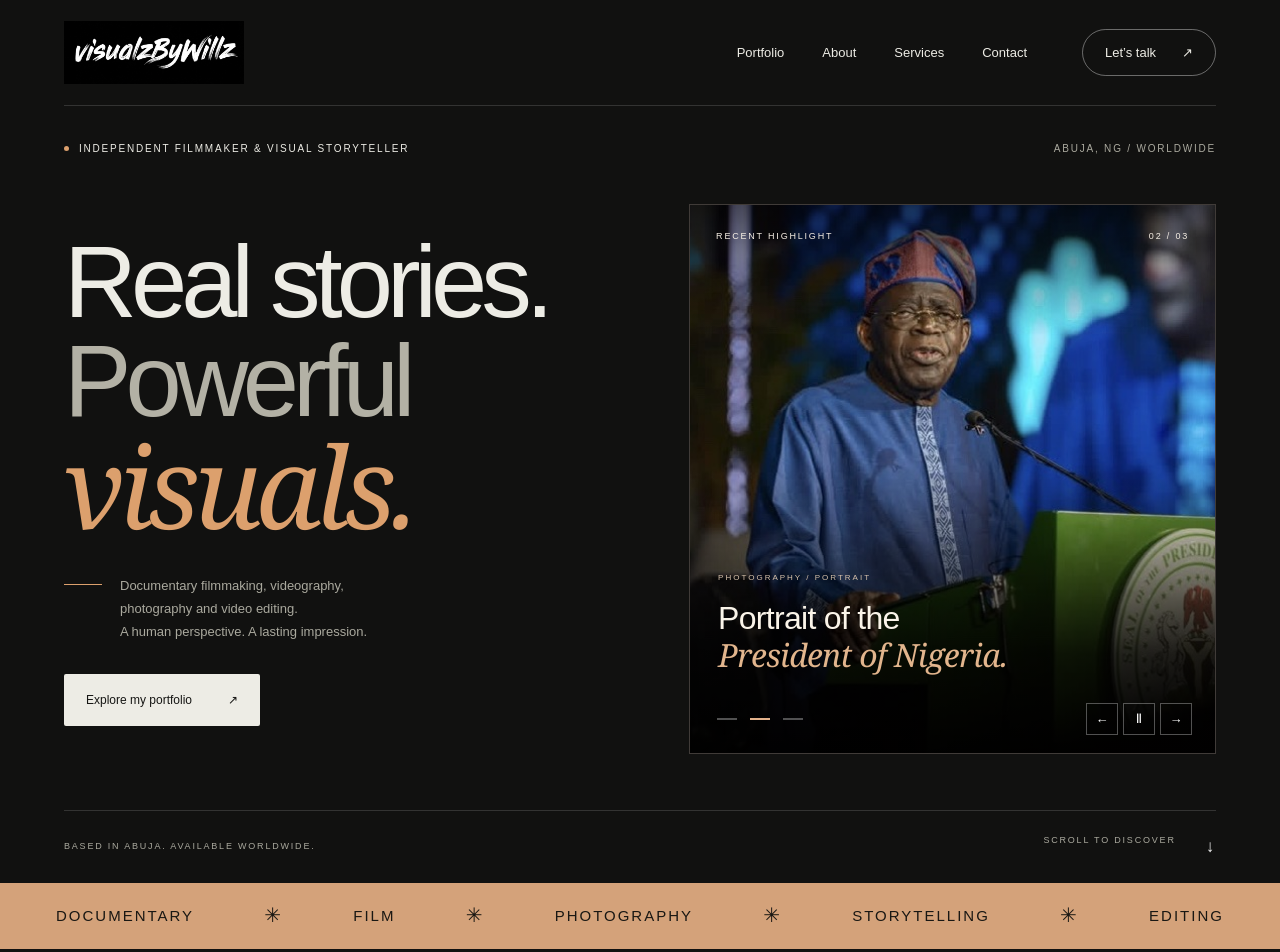
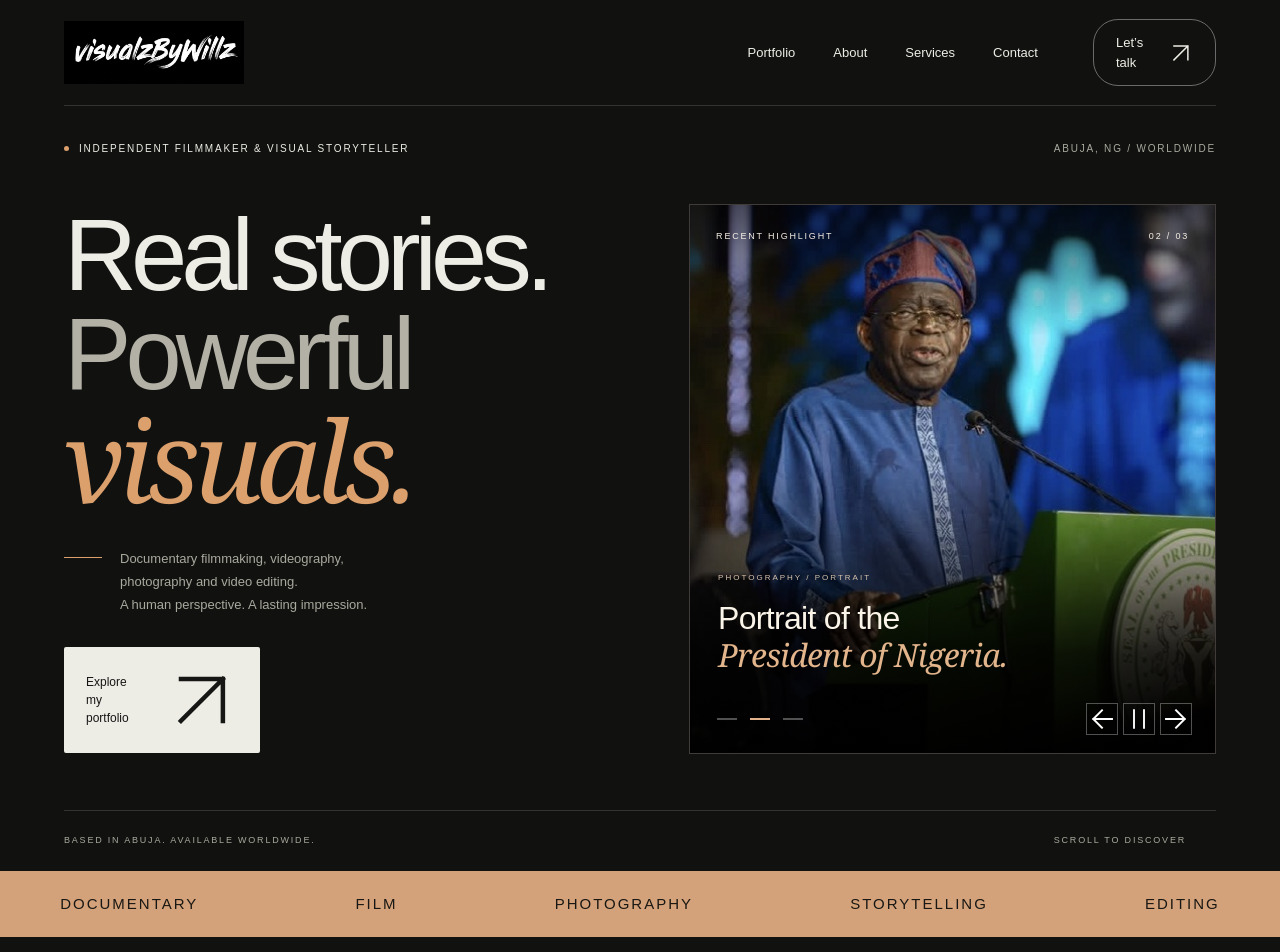
Before and after one commit to WilliamsJohnEtanami/VisualsbyWillz, a React (Vite) app: page / in a window 1280 px wide. Shown: the top 952 px of the page. Built offline with nearby package versions, Linux system fonts and the light colour scheme.

Commit message:
Replace emoji-prone icon characters with SVG geometry

```diff
--- a/src/main.tsx
+++ b/src/main.tsx
@@ -2,7 +2,19 @@ import React,{useState,useEffect,useRef} from 'react';
 import{createRoot}from'react-dom/client';
 import{brand,services,projects,type Project}from'./content';
 import './style.css';
-const Arrow=({diagonal=false}:{diagonal?:boolean})=><span aria-hidden="true">{diagonal?'↗':'↗'}</span>;
+type IconName='arrow'|'star'|'left'|'right'|'up'|'down'|'play'|'pause';
+const paths:Record<IconName,React.ReactNode>={
+ arrow:<path d="M5 19 19 5M5 5h14v14"/>,
+ star:<path d="M12 2v20M2 12h20M5 5l14 14M5 19 19 5"/>,
+ left:<path d="m12 5-7 7 7 7M5 12h15"/>,
+ right:<path d="m12 5 7 7-7 7M4 12h15"/>,
+ up:<path d="m5 12 7-7 7 7M12 5v15"/>,
+ down:<path d="m5 12 7 7 7-7M12 4v15"/>,
+ play:<path d="m8 5 11 7-11 7Z"/>,
+ pause:<path d="M8 5v14M16 5v14"/>
+};
+const Icon=({name,className=''}:{name:IconName;className?:string})=><svg className={'site-icon '+className} aria-hidden="true" focusable="false" viewBox="0 0 24 24" fill="none" stroke="currentColor" strokeWidth="1.5" strokeLinecap="square" strokeLinejoin="miter">{paths[name]}</svg>;
+const Arrow=()=> <Icon name="arrow"/>;
 const InstagramIcon=()=> <svg aria-hidden="true" viewBox="0 0 24 24" width="17" height="17" fill="none" stroke="currentColor" strokeWidth="1.6"><rect x="3" y="3" width="18" height="18" rx="5"/><circle cx="12" cy="12" r="4"/><circle cx="17.5" cy="6.5" r=".8" fill="currentColor" stroke="none"/></svg>;
 function Highlights(){
  const[index,setIndex]=useState(0),[paused,setPaused]=useState(false),[hover,setHover]=useState(false),[focus,setFocus]=useState(false),[reduced,setReduced]=useState(false);
@@ -12,7 +24,7 @@ function Highlights(){
  <div className="highlight-images">{[0,1,2].map(i=><img className={index===i?'highlight-image is-active':'highlight-image'} key={i} src={'/assets/highlight-'+(i+1)+'.jpg'} alt={index===i?'Portrait of the President of Nigeria — photograph '+(i+1):''} aria-hidden={index!==i} width={i===1?710:828} height={[740,543,655][i]} fetchPriority={i===0?'high':'auto'}/>)}</div>
  <div className="highlight-top"><span>RECENT HIGHLIGHT</span><span>{String(index+1).padStart(2,'0')} / 03</span></div>
  <div className="highlight-caption"><span>PHOTOGRAPHY / PORTRAIT</span><p>Portrait of the<br/><em>President of Nigeria.</em></p></div>
- <div className="highlight-controls"><div className="slide-dots" aria-label="Choose a highlight">{[0,1,2].map(i=><button key={i} aria-label={'Show highlight '+(i+1)} aria-pressed={index===i} onClick={()=>setIndex(i)}><span/></button>)}</div><div className="slide-actions"><button aria-label="Previous highlight" onClick={()=>setIndex(i=>(i+2)%3)}>←</button><button aria-label={paused?'Play slideshow':'Pause slideshow'} onClick={()=>setPaused(!paused)}>{paused?'▷':'Ⅱ'}</button><button aria-label="Next highlight" onClick={()=>setIndex(i=>(i+1)%3)}>→</button></div></div>
+ <div className="highlight-controls"><div className="slide-dots" aria-label="Choose a highlight">{[0,1,2].map(i=><button key={i} aria-label={'Show highlight '+(i+1)} aria-pressed={index===i} onClick={()=>setIndex(i)}><span/></button>)}</div><div className="slide-actions"><button aria-label="Previous highlight" onClick={()=>setIndex(i=>(i+2)%3)}><Icon name="left"/></button><button aria-label={paused?'Play slideshow':'Pause slideshow'} onClick={()=>setPaused(!paused)}><Icon name={paused?'play':'pause'}/></button><button aria-label="Next highlight" onClick={()=>setIndex(i=>(i+1)%3)}><Icon name="right"/></button></div></div>
  </section>;
 }
 function App(){
@@ -24,14 +36,14 @@ function App(){
  return <><a className="skip" href="#main">Skip to content</a>
  <header><a href="#home" className="logo" aria-label="VisualzByWillz home"><img src="/assets/logo.jpg" alt="VisualzByWillz" width="1353" height="480"/></a><nav aria-label="Main navigation">{links.map(([label,href])=><a key={href} href={href} target={href.startsWith('https')?'_blank':undefined} rel={href.startsWith('https')?'noopener noreferrer':undefined}>{label}</a>)}</nav><a href="#contact" className="header-cta">Let’s talk <Arrow/></a><button className="menu-toggle" aria-expanded={menu} aria-controls="mobile-nav" aria-label={menu?'Close menu':'Open menu'} onClick={()=>setMenu(!menu)}>{menu?'Close −':'Menu +'}</button></header>
  {menu&&<nav id="mobile-nav" className="mobile-nav" aria-label="Mobile navigation">{links.map(([l,h])=><a key={h} href={h} target={h.startsWith('https')?'_blank':undefined} rel={h.startsWith('https')?'noopener noreferrer':undefined} onClick={()=>setMenu(false)}>{l}<Arrow/></a>)}</nav>}
- <main id="main"><section className="hero" id="home"><div className="hero-top"><span className="eyebrow"><i/> INDEPENDENT FILMMAKER & VISUAL STORYTELLER</span><span className="edition">ABUJA, NG / WORLDWIDE</span></div><div className="hero-main"><div className="hero-copy"><h1>Real stories.<br/><span>Powerful</span><br/><em>visuals.</em></h1><div className="hero-description"><span className="line"/><p>Documentary filmmaking, videography,<br className="desktop-break"/> photography and video editing.<br/>A human perspective. A lasting impression.</p></div><a className="button light" href={brand.portfolio} target="_blank" rel="noopener noreferrer">Explore my portfolio<Arrow/></a></div><Highlights/></div><div className="hero-bottom"><span>BASED IN ABUJA. AVAILABLE WORLDWIDE.</span><a href="#about">SCROLL TO DISCOVER <span aria-hidden="true">↓</span></a></div></section>
- <div className="ticker" aria-hidden="true"><span>DOCUMENTARY</span><b>✳</b><span>FILM</span><b>✳</b><span>PHOTOGRAPHY</span><b>✳</b><span>STORYTELLING</span><b>✳</b><span>EDITING</span></div>
- {projects.length>0&&<section className="work section" id="work"><div className="section-heading"><span className="eyebrow">01 / SELECTED WORK</span><h2>Stories in focus.</h2></div><div className="filters" aria-label="Filter projects">{['All Work',...new Set(projects.map(p=>p.category))].map(c=><button key={c} aria-pressed={filter===c} onClick={()=>setFilter(c)}>{c}</button>)}</div><div className="project-grid">{projects.filter(p=>filter==='All Work'||p.category===filter).map(p=><button className="project" key={p.id} onClick={()=>setSelected(p)}><img loading="lazy" src={p.thumbnail} alt={p.title}/><span>{p.category}</span><h3>{p.title} ↗</h3></button>)}</div></section>}
+ <main id="main"><section className="hero" id="home"><div className="hero-top"><span className="eyebrow"><i/> INDEPENDENT FILMMAKER & VISUAL STORYTELLER</span><span className="edition">ABUJA, NG / WORLDWIDE</span></div><div className="hero-main"><div className="hero-copy"><h1>Real stories.<br/><span>Powerful</span><br/><em>visuals.</em></h1><div className="hero-description"><span className="line"/><p>Documentary filmmaking, videography,<br className="desktop-break"/> photography and video editing.<br/>A human perspective. A lasting impression.</p></div><a className="button light" href={brand.portfolio} target="_blank" rel="noopener noreferrer">Explore my portfolio<Arrow/></a></div><Highlights/></div><div className="hero-bottom"><span>BASED IN ABUJA. AVAILABLE WORLDWIDE.</span><a href="#about">SCROLL TO DISCOVER <span aria-hidden="true"><Icon name="down"/></span></a></div></section>
+ <div className="ticker" aria-hidden="true"><span>DOCUMENTARY</span><b><Icon name="star"/></b><span>FILM</span><b><Icon name="star"/></b><span>PHOTOGRAPHY</span><b><Icon name="star"/></b><span>STORYTELLING</span><b><Icon name="star"/></b><span>EDITING</span></div>
+ {projects.length>0&&<section className="work section" id="work"><div className="section-heading"><span className="eyebrow">01 / SELECTED WORK</span><h2>Stories in focus.</h2></div><div className="filters" aria-label="Filter projects">{['All Work',...new Set(projects.map(p=>p.category))].map(c=><button key={c} aria-pressed={filter===c} onClick={()=>setFilter(c)}>{c}</button>)}</div><div className="project-grid">{projects.filter(p=>filter==='All Work'||p.category===filter).map(p=><button className="project" key={p.id} onClick={()=>setSelected(p)}><img loading="lazy" src={p.thumbnail} alt={p.title}/><span>{p.category}</span><h3>{p.title} <Arrow/></h3></button>)}</div></section>}
  <section className="about section" id="about"><div className="section-heading"><span className="eyebrow">01 / BEHIND THE LENS</span><h2>Every story deserves<br/>to be <em>seen.</em></h2></div><div className="about-body"><figure className="about-portrait"><img src="/assets/portrait.jpg" alt="Portrait of the filmmaker behind VisualzByWillz" width="828" height="920" loading="lazy"/></figure><div className="about-copy"><p className="intro">I’m the storyteller<br/>behind VisualzByWillz.</p><p>{brand.bio}</p><div className="location"><span className="location-dot"/>Abuja, Nigeria <span className="location-divider">/</span> Available worldwide</div><a className="text-link" href={brand.instagram} target="_blank" rel="noopener noreferrer"><InstagramIcon/> A closer look on Instagram <Arrow/></a></div></div></section>
  <section className="services section" id="services"><div className="service-intro"><span className="eyebrow">02 / THE CRAFT</span><h2>From an idea<br/>to <em>impact.</em></h2><p>One creative perspective.<br/>Different ways to tell your story.</p><a className="text-link" href="#contact">Let’s find your format <Arrow/></a></div><div className="service-list">{services.map((s,i)=><div className={'service '+(service===i?'active':'')} key={s.title}><button aria-expanded={service===i} aria-controls={'service-'+i} onClick={()=>setService(service===i?null:i)}><span className="service-number">0{i+1}</span><span>{s.title}</span><span className="service-toggle" aria-hidden="true">{service===i?'−':'+'}</span></button><div id={'service-'+i} hidden={service!==i}><h3>{s.tag}</h3><p>{s.description}</p></div></div>)}</div></section>
- <section className="statement"><span className="eyebrow">THE WAY I SEE IT</span><p>People at the heart.<br/>Story in every <em>frame.</em></p><span className="statement-star" aria-hidden="true">✳</span></section>
- <section className="contact section" id="contact"><div className="contact-top"><span className="eyebrow">03 / YOUR NEXT STORY</span><span className="availability"><i/> AVAILABLE FOR PROJECT ENQUIRIES</span></div><h2>Let’s tell<br/><em>your story.</em><span aria-hidden="true">↗</span></h2><div className="contact-bottom"><p>Have a documentary, shoot or editing project in mind?<br/>Share your idea and let’s discuss what it needs.</p><div className="socials"><a href={brand.instagram} target="_blank" rel="noopener noreferrer"><InstagramIcon/> Instagram <Arrow/></a><a href={brand.portfolio} target="_blank" rel="noopener noreferrer">More portfolio <Arrow/></a></div></div></section>
- </main><footer><a href="#home" className="logo" aria-label="Back to top"><img src="/assets/logo.jpg" width="1353" height="480" loading="lazy" alt="VisualzByWillz"/></a><p>Abuja, Nigeria · Available worldwide<br/><span>Registration No. {brand.registration}</span></p><span>© {new Date().getFullYear()} VisualzByWillz</span><a href="#home" className="back-top" aria-label="Back to top">↑</a></footer>
+ <section className="statement"><span className="eyebrow">THE WAY I SEE IT</span><p>People at the heart.<br/>Story in every <em>frame.</em></p><span className="statement-star" aria-hidden="true"><Icon name="star"/></span></section>
+ <section className="contact section" id="contact"><div className="contact-top"><span className="eyebrow">03 / YOUR NEXT STORY</span><span className="availability"><i/> AVAILABLE FOR PROJECT ENQUIRIES</span></div><h2>Let’s tell<br/><em>your story.</em><span aria-hidden="true"><Arrow/></span></h2><div className="contact-bottom"><p>Have a documentary, shoot or editing project in mind?<br/>Share your idea and let’s discuss what it needs.</p><div className="socials"><a href={brand.instagram} target="_blank" rel="noopener noreferrer"><InstagramIcon/> Instagram <Arrow/></a><a href={brand.portfolio} target="_blank" rel="noopener noreferrer">More portfolio <Arrow/></a></div></div></section>
+ </main><footer><a href="#home" className="logo" aria-label="Back to top"><img src="/assets/logo.jpg" width="1353" height="480" loading="lazy" alt="VisualzByWillz"/></a><p>Abuja, Nigeria · Available worldwide<br/><span>Registration No. {brand.registration}</span></p><span>© {new Date().getFullYear()} VisualzByWillz</span><a href="#home" className="back-top" aria-label="Back to top"><Icon name="up"/></a></footer>
  <dialog ref={dialog} onClose={()=>setSelected(null)} onClick={e=>{if(e.target===e.currentTarget)dialog.current?.close()}}><button className="dialog-close" onClick={()=>dialog.current?.close()} autoFocus aria-label="Close project">Close ×</button>{selected&&<><p className="eyebrow">{selected.category}</p><h2>{selected.title}</h2><p>{selected.description}</p><p>Role: {selected.role}{selected.client&&` · Client: ${selected.client}`}{selected.year&&` · ${selected.year}`}</p>{selected.video&&<video key={selected.video} src={selected.video} controls preload="metadata" playsInline/>}{selected.images?.map((src,i)=><img key={src} src={src} alt={`${selected.title}, photograph ${i+1}`} loading="lazy"/>)}</>}</dialog>
  </>;
 }
```
